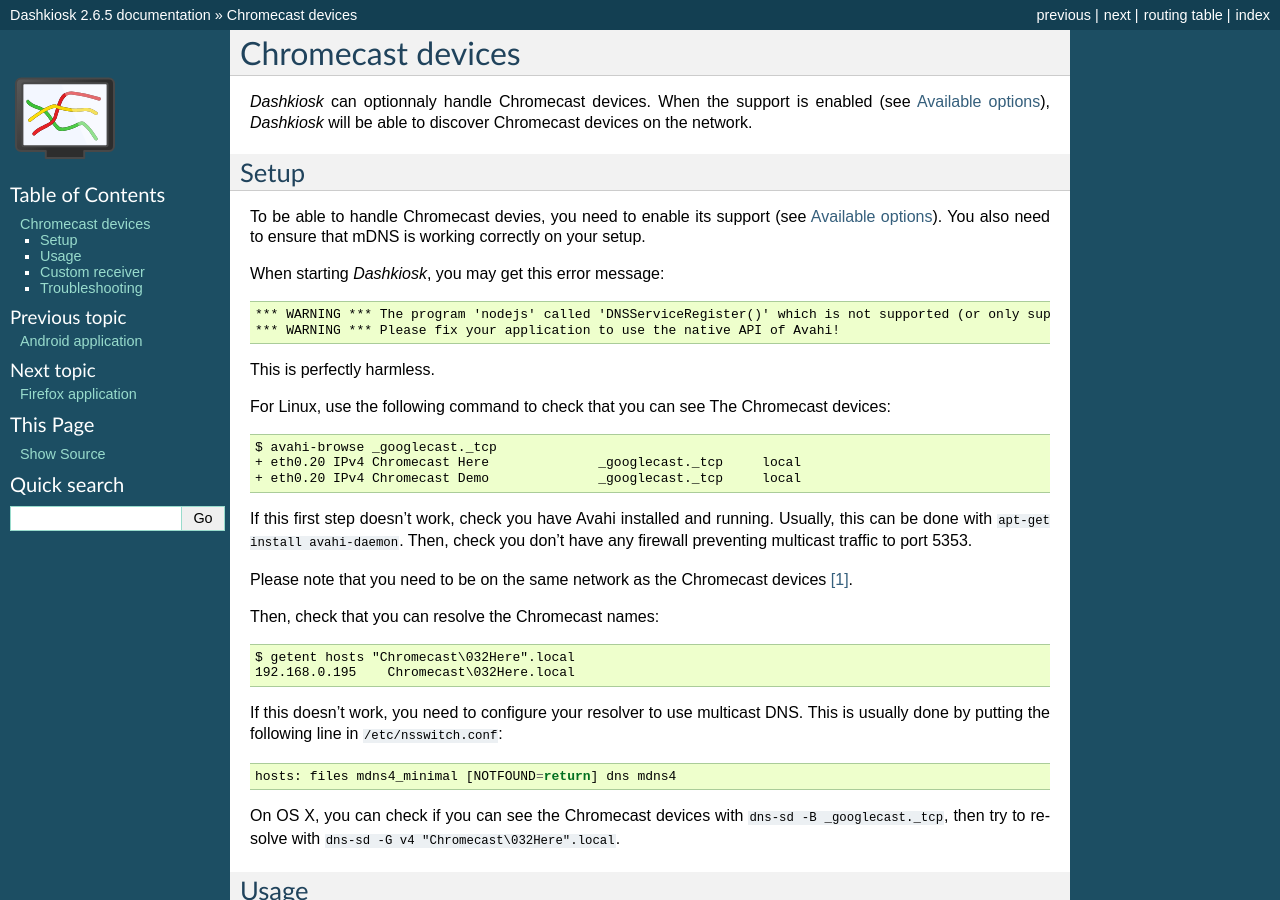
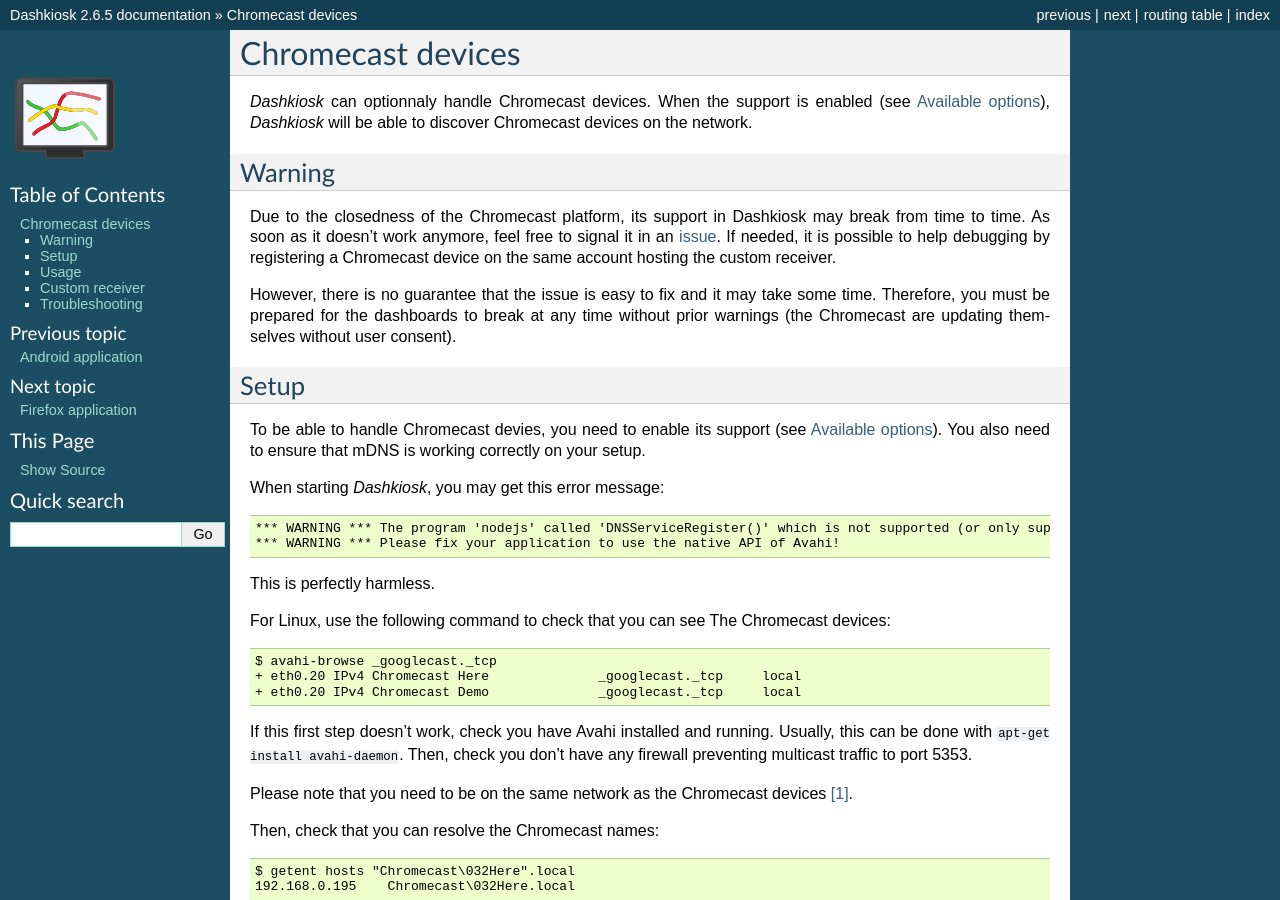
Before and after one commit to vincentbernat/dashkiosk, a Sphinx documentation site: the page built from docs/chromecast.rst, in a window 1280 px wide and 900 px high. Built offline with Sphinx 7.4.7, drawn with Linux system fonts in a browser that asks for light colours; some of the changed text lies outside the part shown.

Commit message:
docs: move the warning about chromecast earlier in the documentation
This is cumbersome, but there is a real risk to not have working
dashboards for quite some time.

```diff
--- a/docs/chromecast.rst
+++ b/docs/chromecast.rst
@@ -6,6 +6,20 @@ Chromecast devices
 *Dashkiosk* can optionnaly handle Chromecast devices. When the support
 is enabled (see :ref:`options`), *Dashkiosk* will be able to discover
 Chromecast devices on the network.
+
+Warning
+-------
+
+Due to the closedness of the Chromecast platform, its support in
+Dashkiosk may break from time to time. As soon as it doesn't work
+anymore, feel free to signal it in an `issue`_. If needed, it is
+possible to help debugging by registering a Chromecast device on the
+same account hosting the custom receiver.
+
+However, there is no guarantee that the issue is easy to fix and it
+may take some time. Therefore, you must be prepared for the dashboards
+to break at any time without prior warnings (the Chromecast are
+updating themselves without user consent).
 
 Setup
 -----
```
Also changed, not shown: other parts of docs/chromecast.rst (+0 -6 lines).
